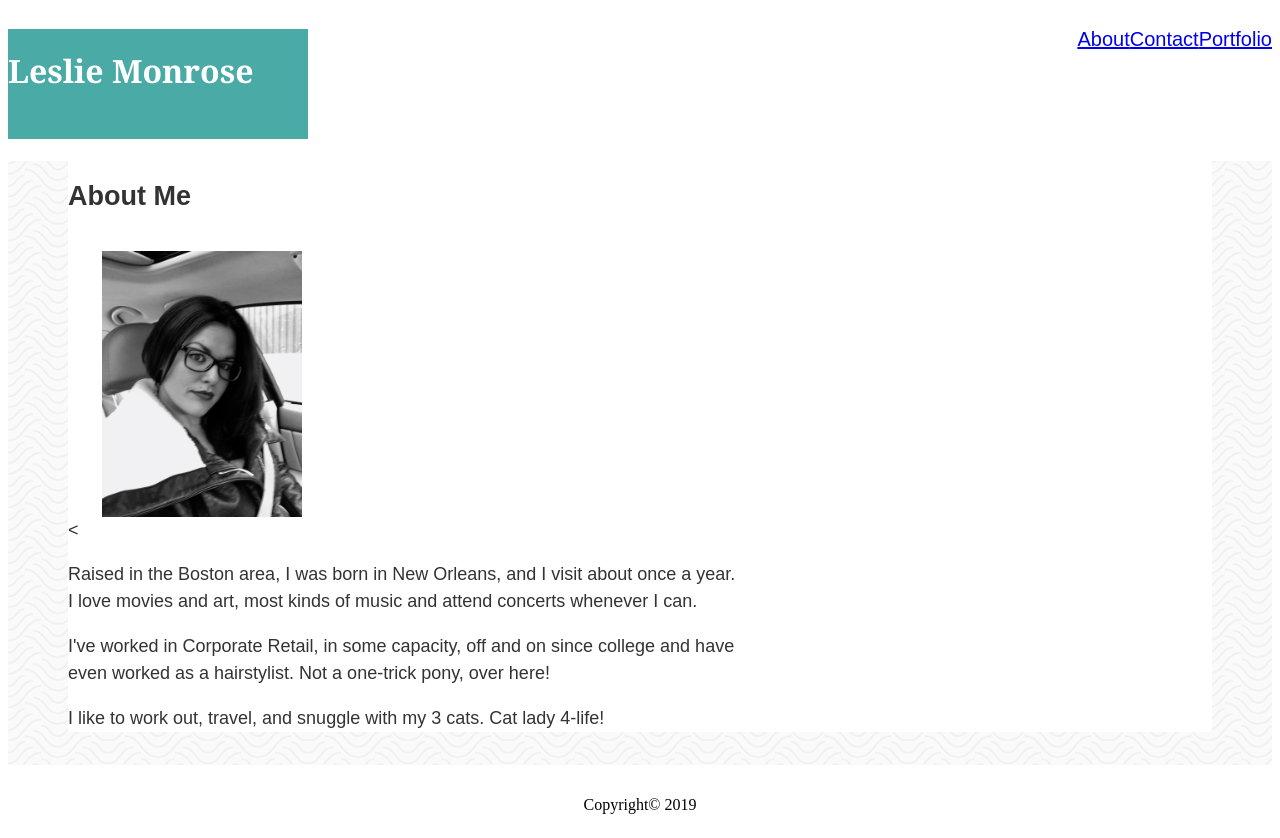
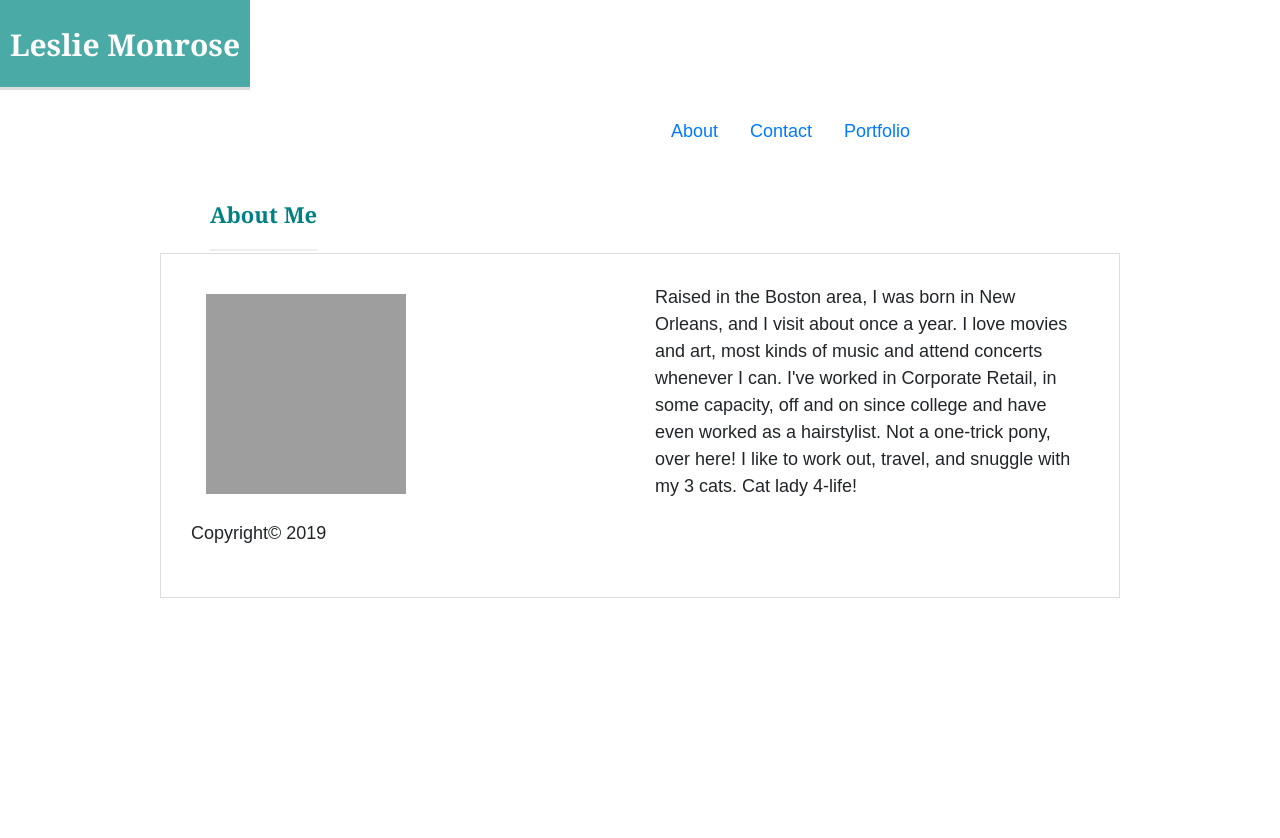
Before and after one commit to Lemonrose79/Lemonrose79.github.io, a plain HTML site: page index.html in a window 1280 px wide. After the commit the page ends 800 px from the top, so only its background shows below. Drawn offline with nearby package versions, Linux system fonts and the light colour scheme; grey boxes are pictures that could not be loaded.

Commit message:
Final hmwk push

```diff
--- a/assets/css/style.css
+++ /dev/null
@@ -1,91 +0,0 @@
-/* content below the name and navigation banner*/
-
-main {
-	background-color: #fff;
-	margin-left: 60px;
-	margin-right: 60px;
-	margin-bottom: 1em;
-	;
-}
-/* My name and page navigation bar--Add flexbox for proper placement*/
-
-.banner {
-	font-family: 'Arial', 'Helvetica Neue', Helvetica, sans-serif;
-	top: 0;
-	margin: 0 auto;
-	border: none;
-	margin-bottom: 15px;
-	padding-bottom: 15px;
-	background: url("../images/papyrus.png");
-}
-/* Add flexbox for proper placement*/
-header {
-	background: white;
-display: flex;
-justify-content: space-between;
-}
-
-h1 {
-	background-color: #4aaaa5;
-	color: white;
-	font-family: Georgia, Times, "Times New Roman", serif;
-	height: 20px;
-	padding: 20px 0 70px 0;
-	width: 300px;
-}
-/*Profile Pic*/
-
-img {
-	margin: 1em;
-	width: 200px;
-
-
-
-}
-	/* "About" section*/
-h2 {
-		display: flex;
-		flex-direction: row;
-		justify-content: space-between;
-
-	}
-
-	/*Attempt to get nav bar to move to the right*/
-	nav {
-		font-size: 20px;
-		font-family: sans-serif;
-
-		border-radius: 10px;
-		/* display:flex; */
-		/* justify-content: flex-end; */
-		/* align-items: flexstart;  */
-	}
-		nav ul{
-			list-style: none;
-			display: flex;
-
-		}
-
-	ul li {
-		list-style: none;
-		display: flex;
-		justify-content: flex-end;
-		align-items: flex-end;
-	}
-	/*written content-About Me info*/
-	article {
-		background-color: #ffffff;
-		color: #777777;
-		padding: 0;
-		margin: 0;
-		font-family: Arial, Helvetica Neue, Helvetica, sans-serif;
-		font-size: 18px;
-		line-height: 150%;
-		color: #333;
-		width: 60%
-	}
-	/*Copyright info-attempt to center across page bottom*/
-	footer {
-		display: flex;
-		justify-content: center;
-	}
--- /dev/null
+++ b/assets/style.css
@@ -0,0 +1,216 @@
+body {
+    font-family: Arial, "Helvetica Neue",Helvetica, sans-serif;
+    font-size:18px;
+    line-height:34 px
+    color:#777777;
+    background: "assets/papyrus.png"
+    }
+.container{
+    width:100%;
+    max-width: 960px;
+    margin:0 auto;
+    clear:both;
+}
+
+
+
+
+
+
+h1, h2,h3, p {
+    margin-bottom: 20px;
+}
+
+h1, h2,h3 {
+    font-family: Georgia, 'Times New Roman', Times, serif;
+    font-weight: 700;
+    color:#4aaaa5;
+}
+
+
+    h2,h3 {
+        font-size: 22px;
+}
+h1 {
+    padding-bottom: 20px;
+    font-size:30px;
+    line-height: 49px;
+    border-bottom:3px solid #dddddd;
+    }
+#masthead:{
+        position: fixed;
+        z-index:99;
+    ƒ    overflow:auto;
+        width:100%;
+        margin: 0 0 30px;
+        color:#ffffff;
+        background:#ffffff;
+        border-bottom: 2px solid #cccccc;
+    }
+
+    .row nav {
+        float:right;
+        margin-top: 25 px;
+    }
+    #logo {
+        float:left;
+        width:250px;
+        height:90px;
+        font-family:Georgia, 'Times New Roman', Times, serif;
+        font-size: 30px;
+        font-weight:700;
+        line-height: 90px;
+        color:#ffffff;
+        text-align:center;
+        text-decoration:none;
+        background: #4aaaa5;
+}
+nav float-left{
+    padding-top:130px;
+    min-height:cal(100vh-70px);
+}
+.main-section{
+    float:left;
+    width:100%;
+    max-width: 960px;
+    padding:30px;
+    margin:0 0 40px;
+    background: #ffffff;
+    border: 1px solid #dddddd;
+
+}
+
+h3, h2 {
+    padding-bottom:20px;
+    margin-bottom:15px;
+    line-height:22px;
+    border-bottom: 2px solid #eeeeee;
+
+}
+nav{
+    display:inline-block;
+    padding-left:15px;
+    line-height: 18px;
+    color:#999;
+    text-decoration:none;
+    border-left: 1px solid #efefef;
+
+}
+
+
+
+
+
+
+
+.navfloat-left{
+    /* float: left; */
+    /* list-style-type: none; */
+    display:inline;
+}
+
+h2 {
+    display:inline;
+    background-color:transparent;
+    color:teal;
+    width: 100%;
+    text-align: center;
+    position: relative;
+    height: 45px;
+    top:0;
+    border-bottom: 4em;
+    border-bottom-color: #666666;
+}
+.secondary{
+    width:100%;
+    height:45px;
+    padding:50px;
+    margin:
+
+}
+.footer {
+    padding:30px 0;
+    clear:both;
+    font-size: 12px;
+    color:#ffffff;
+    color:#cccccc;
+    text-align: center;
+    background: #666666;
+    border-top:8px solid #4aaaa5;
+    height:50px;
+
+}
+h2{
+    padding-bottom:20px;
+    margin-bottom:15px;
+    line-height:22px;
+    border-bottom: 2px solid #eeeeee;
+
+}
+.image{
+    position: relative;
+    text-align: center;
+}
+/* portfolio */
+
+.form-group{
+    margin-bottom:20px;
+
+}
+contact-form{
+    margin-bottom:20px;
+}
+
+.work{
+    position:relative;
+    float:left;
+    width:274px;
+    margin:20px 0 25px;
+    overflow:auto;
+}
+work:nth-child(even){
+    margin-right: 40px;
+}
+.work img{
+    width:100%;
+    border:0 none;
+    opacity:0.8;
+
+}
+.auth-image{
+    float:left;
+    width:200px;
+    height:auto;
+    margin-top: 10px;
+    margin-right:25px;
+}
+/* contact page */
+
+    label,
+    input[type=text],
+    input[type=email],
+    text-area{
+        display:block;
+        width:100%;
+}
+
+    input[type=text],
+    input[type=email],
+    text-area{
+    height:35px;
+    padding:0 10px;
+    font-size:14px;
+    border:1px solid #dddddd;
+    }
+    textarea{
+        height:200px;
+    }
+    input[type=submit]{
+        padding:10px 30px;
+        font-size:18px;
+        color:#ffffff;
+        cursor:pointer;
+        background:#4aaaa5;
+        border:0 none;
+
+    }
--- a/index.html
+++ b/index.html
@@ -1,44 +1,71 @@
 <!DOCTYPE html>
 <html lang="en-us">
+
 <head>
-	<link href="assets/css/style.css" rel="stylesheet">
     <meta charset="UTF-8">
-	<title>Leslie Monrose Biography</title>
+    <title>About Leslie Monrose</title>
+    <!-- Bootstrap CSS -->
+    <link rel="stylesheet" href="https://stackpath.bootstrapcdn.com/bootstrap/4.3.1/css/bootstrap.min.css"
+        integrity="sha384-ggOyR0iXCbMQv3Xipma34MD+dH/1fQ784/j6cY/iJTQUOhcWr7x9JvoRxT2MZw1T" crossorigin="anonymous">
+    <meta content="width=device-width, initial-scale=1.0" name="viewport">
+    <meta content="ie=edge" http-equiv="X-UA-Compatible">
+    <!-- My External CSS -->
+    <link href="assets/style.css" rel="stylesheet">
 </head>
+
 <body>
-	<div class="banner">
-		<header>
-			<h1>Leslie Monrose</h1>
-			<nav>
-				<ul>
-					<li>
-						<a href="index.html">About</a>
+    <header id="masthead">
+        <h1 id="logo">Leslie Monrose</h1>
+        <!-- SHOULD I CHANGE THIS TO A DIFFERENT NAVBAR ON ALL THREE HTML FILES?????? -->
+        <div class="container">
+            <div class="row ">
+                <!-- navbar row -->
+                <div class="col-md-6">
+                </div>
+                <div class="col-md-6">
+                    <ul class="nav float-left">
+                        <a class="nav-link active" href="#">About</a>
                         </li>
-					<li>
-						<a href="contact.html">Contact</a>
+                        <li class="nav-item">
+                            <a class="nav-link" href="#">Contact</a>
                         </li>
-					<li>
-						<a href="portfolio.html">Portfolio</a>
+                        <li class="nav-item">
+                            <a class="nav-link" href="#">Portfolio</a>
                         </li>
                     </ul>
-			</nav>
-		</header>
-		<main>
-			<article>
-				<header>
-					<h2 class="about">About Me</h2>
-				</header>
-				<
-				<img alt="Leslie in glasses" src="assets/images/leslieglasses.jpeg">
-				<p>Raised in the Boston area, I was born in New Orleans, and I visit about once a year.<br>
-				I love movies and art, most kinds of music and attend concerts whenever I can.</p>
-				<p>I've worked in Corporate Retail, in some capacity, off and on since college and have even worked as a hairstylist. Not a one-trick pony, over here!</p>
-				<p>I like to work out, travel, and snuggle with my 3 cats. Cat lady 4-life!</p>
-			</article>
-		</main>
                 </div>
-	<footer>
+            </div>
+
+
+
+            <div class=" row">
+                <div class="col-md-12 secondary">
+                    <h2>About Me</h2>
+                </div>
+                <!-- <span class="border-bottom"></span> -->
+
+                <div class="row main-section">
+                <div class="col-md-6 image">
+                    <!-- IMAGE -->
+                    <img src="http://placekitten.com/150/150" class="auth-image"alt="Leslie M.">
+                </div>
+                <div class="col-md-6">
+                    <!-- Paragraphs about me -->
+                    <p>Raised in the Boston area, I was born in New Orleans, and I visit about once a year.
+                        I love movies and art, most kinds of music and attend concerts whenever I can.
+                        I've worked in Corporate Retail, in some capacity, off and on since college and have even worked
+                        as a
+                        hairstylist. Not a one-trick pony, over here!
+                        I like to work out, travel, and snuggle with my 3 cats. Cat lady 4-life!</p>
+
+                </div>
+                <div class="row">
+                    <div class="col-md-12 container">
                         <p>Copyright© 2019</p>
-	</footer>
+                    </div>
+                </div>
+            </div>
+        </div>
 </body>
+
 </html>
```
Also changed, not shown: contact.html (+72 -34 lines), portfolio.html (+47 -36 lines), assets/leslieglasses.jpeg (renamed from assets/images/leslieglasses.jpeg), assets/papyrus.png (renamed from assets/images/papyrus.png), 3 other files. Lines whose indentation alone changed are shown as unchanged.
